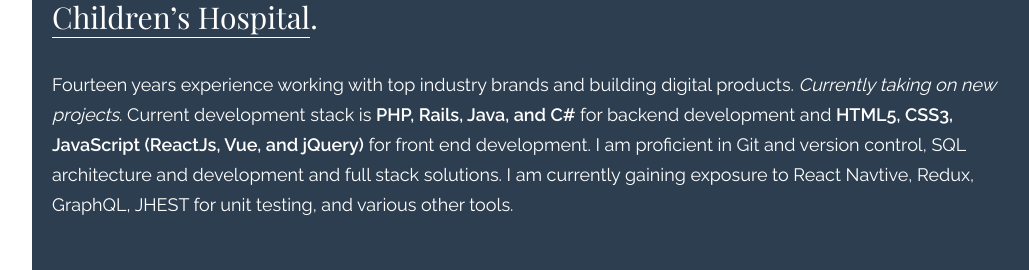
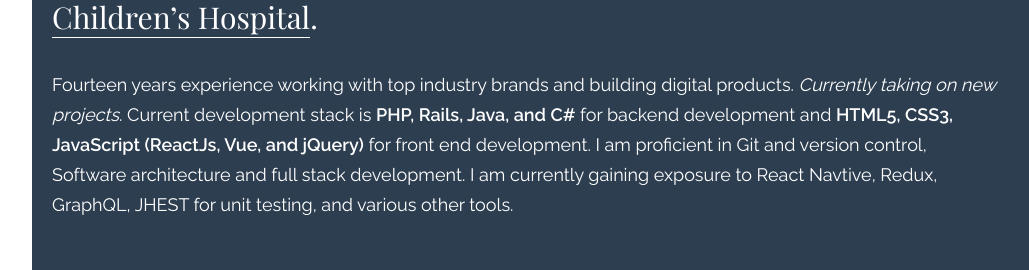
Before and after one commit to thefaze87/markfasel-react, a React (Create React App) app: page / in a window 1280 px wide. Shown: the part 500-770 px from the top of the page, without its empty margins (18-1047 px from the left). Built offline with nearby package versions, Linux system fonts and the light colour scheme.

Commit message:
Update content

```diff
--- a/src/js/App.js
+++ b/src/js/App.js
@@ -16,7 +16,7 @@
                     <main role="main" class="col-md-10">
                         <h2 class="name">Hey, I'm Mark Fasel</h2>
                         <p class="lead">A digital marketing consultant with a huge passion for interactive &amp; UX design, full stack development &amp; digital strategy. Currently a Software Developer at <a href="https://www.differential.com" target="_blank">Differential</a>, working remotely from the Greater Nashville Tennessee area. Former Front-end Developer at <a href="https://www.daveramsey.com" target="_blank">Dave Ramsey</a> and Former Web Application Developer at <a href="https://www.hopkinsallchildrens.org" target="_blank">Johns Hopkins All Children’s Hospital</a>.</p>
-                        <p>Fourteen years experience working with top industry brands and building digital products. <em>Currently taking on new projects</em>. Current development stack is <strong>PHP, Rails, Java, and C#</strong> for backend development and <strong>HTML5, CSS3, JavaScript (ReactJs, Vue, and jQuery)</strong> for front end development. I am proficient in Git and version control, SQL architecture and development and full stack solutions. I am currently gaining exposure to React Navtive, Redux, GraphQL, JHEST for unit testing, and various other tools.</p>
+                        <p>Fourteen years experience working with top industry brands and building digital products. <em>Currently taking on new projects</em>. Current development stack is <strong>PHP, Rails, Java, and C#</strong> for backend development and <strong>HTML5, CSS3, JavaScript (ReactJs, Vue, and jQuery)</strong> for front end development. I am proficient in Git and version control, Software architecture and full stack development. I am currently gaining exposure to React Navtive, Redux, GraphQL, JHEST for unit testing, and various other tools.</p>
                         <p>See my recent work on <a href="http://www.dribbble.com/MarkFasel" target="_blank">Dribbble</a>, ramblings on <a href="http://www.twitter.com/MarkFasel" target="_blank">Twitter</a>, socialize on <a href="https://www.facebook.com/markfaselconsulting/" target="_blank">Facebook</a> read my latest thoughts on <a href="https://medium.com/@markfasel" target="_blank">Medium</a> and full work history on <a href="http://linkedin.com/in/markfasel/" target="_blank">Linkedin</a>. For new work inquiries, questions &amp; comments, speaking engagements, or if you just want to say hi, <a href="mailto:hi@markfasel.com?subject=New%20Message%20from%20www.MarkFasel.com&body=">drop me a message</a>.</p>
                     </main>
                 </div>
```
